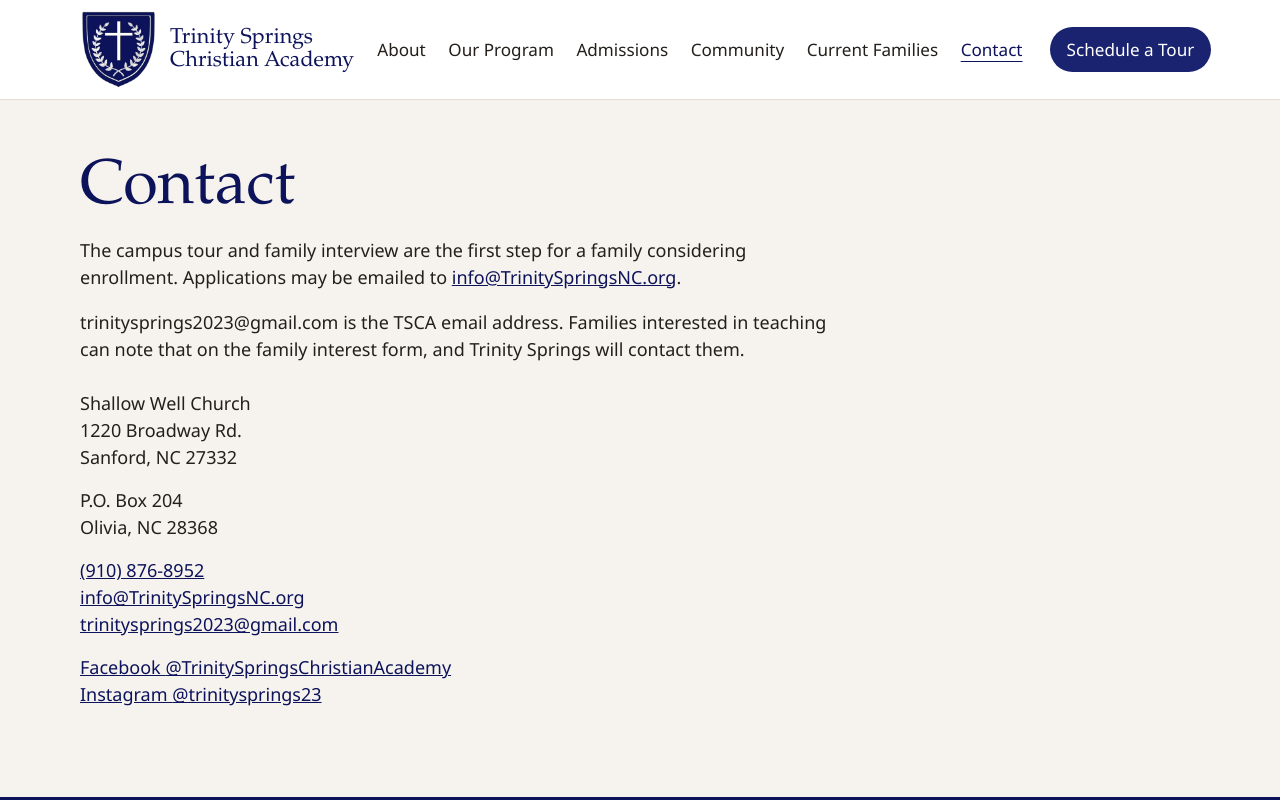
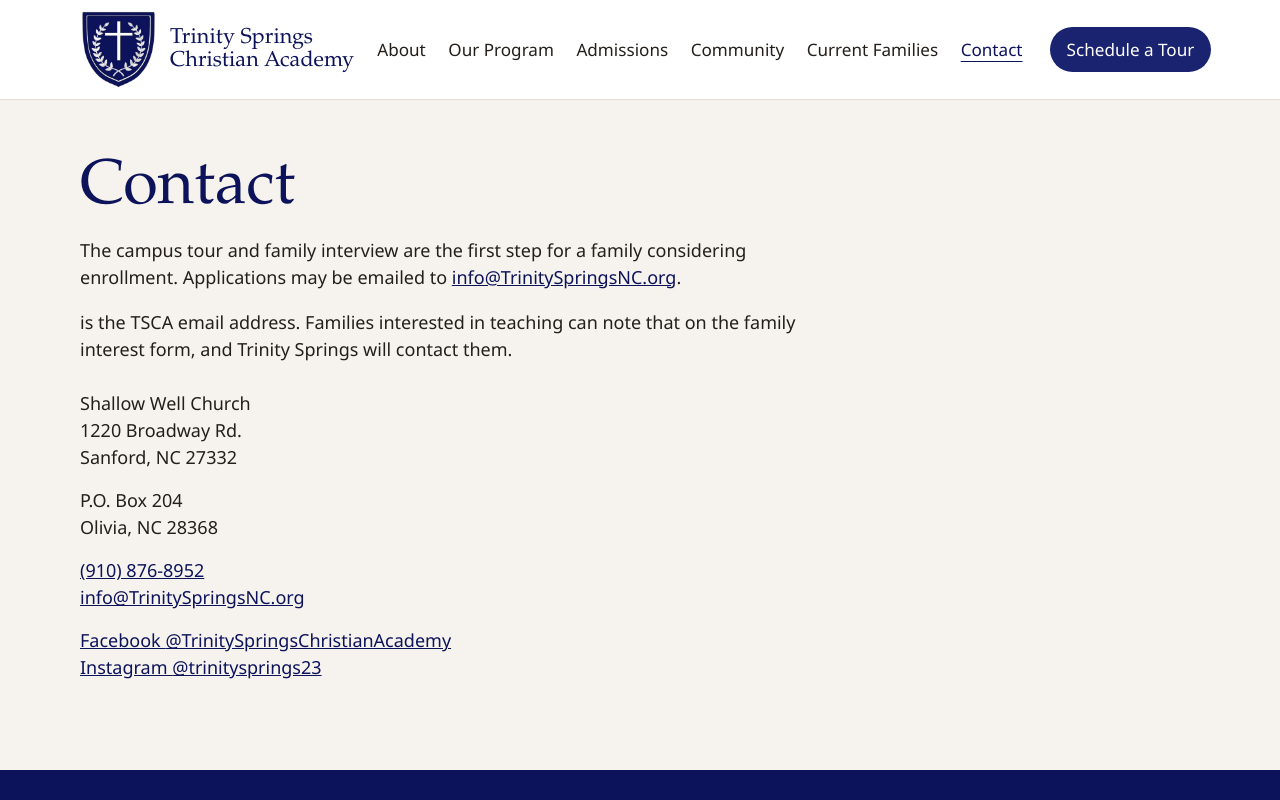
Before and after one commit to Dionne-Stratton/gina-project-trinity-springs-nc, a React (Vite) app in the folder trinity-springs-nc-vite/: page /contact in a window 1280 px wide. Shown: the top 800 px of the page. Built offline with nearby package versions, Linux system fonts and the light colour scheme.

Commit message:
Remove internal email from public contact data

```diff
--- a/trinity-springs-nc-vite/src/contact.js
+++ b/trinity-springs-nc-vite/src/contact.js
@@ -9,7 +9,6 @@
   phone: '(910) 876-8952',
   phoneHref: 'tel:+19108768952',
   applicationEmail: 'info@TrinitySpringsNC.org',
-  email: 'trinitysprings2023@gmail.com',
   facebook: 'https://www.facebook.com/share/wxMffPRkanvHWsNa/?mibextid=LQQJ4d',
   facebookLabel: '@TrinitySpringsChristianAcademy',
   instagram: 'https://www.instagram.com/trinitysprings23',
```
